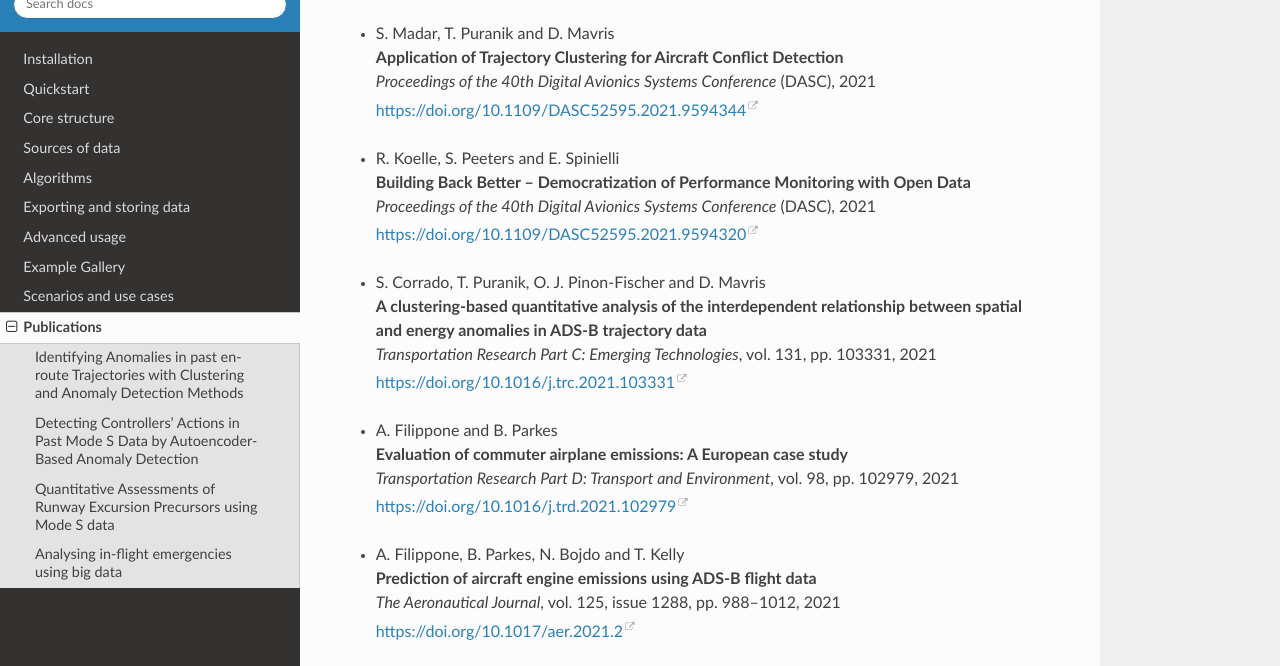
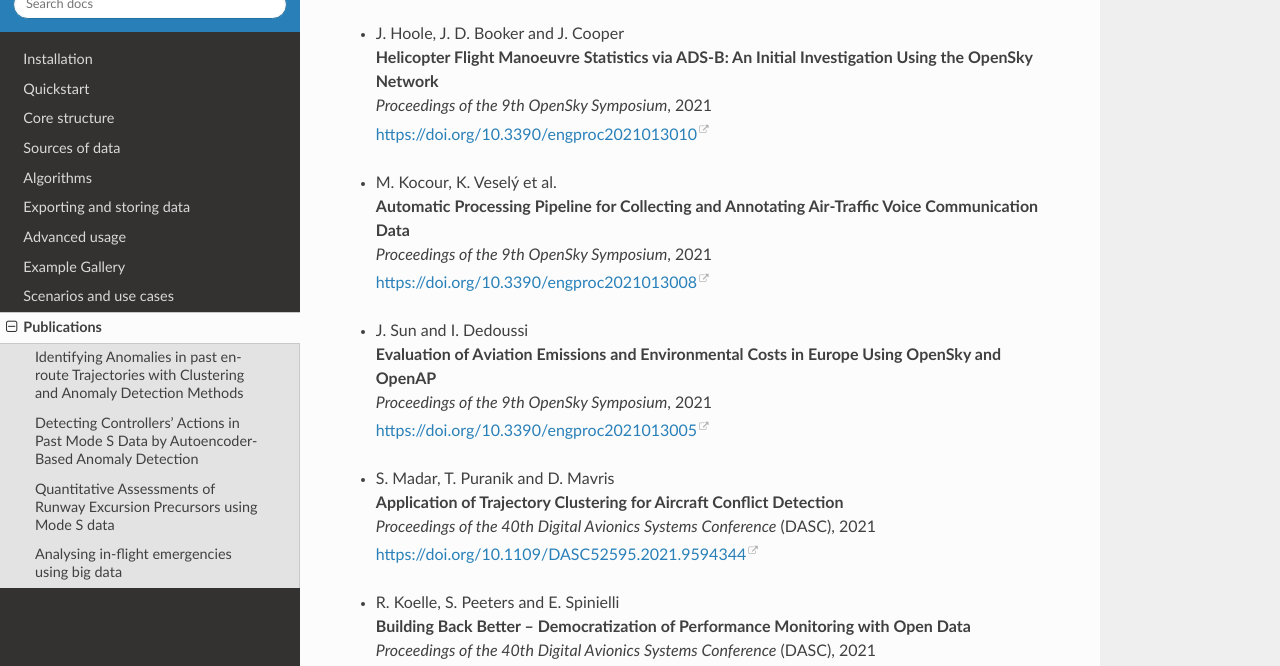
Before and after one commit to xoolive/traffic, a Sphinx documentation site: the page built from docs/publications.rst, in a window 1280 px wide and 900 px high, scrolled down 690 px, cut to the strip 234-900 px from the top of the window. Built offline with Sphinx 7.4.7 and the Read the Docs theme 2.0.0, drawn with Linux system fonts in a browser that asks for light colours; pages that are not in the unit, such as notebooks, are missing from menus; a script that is not in the unit is left out; comment, search, counter and statistics services are not loaded.

Commit message:
update publications

```diff
--- a/docs/publications.rst
+++ b/docs/publications.rst
@@ -27,6 +27,21 @@ library:
   | **Data-driven airport management enabled by operational milestones derived from ADS-B messages**
   | *Journal of Air Transport Management* 99(11):102164, 2022
   | https://doi.org/10.1016/j.jairtraman.2021.102164
+
+- | J. Hoole, J. D. Booker and J. Cooper
+  | **Helicopter Flight Manoeuvre Statistics via ADS-B: An Initial Investigation Using the OpenSky Network**
+  | *Proceedings of the 9th OpenSky Symposium*, 2021
+  | https://doi.org/10.3390/engproc2021013010
+
+- | M. Kocour, K. Veselý et al.
+  | **Automatic Processing Pipeline for Collecting and Annotating Air-Traffic Voice Communication Data**
+  | *Proceedings of the 9th OpenSky Symposium*, 2021
+  | https://doi.org/10.3390/engproc2021013008
+
+- | J. Sun and I. Dedoussi
+  | **Evaluation of Aviation Emissions and Environmental Costs in Europe Using OpenSky and OpenAP**
+  | *Proceedings of the 9th OpenSky Symposium*, 2021
+  | https://doi.org/10.3390/engproc2021013005
 
 - | S. Madar, T. Puranik and D. Mavris
   | **Application of Trajectory Clustering for Aircraft Conflict Detection**
```
